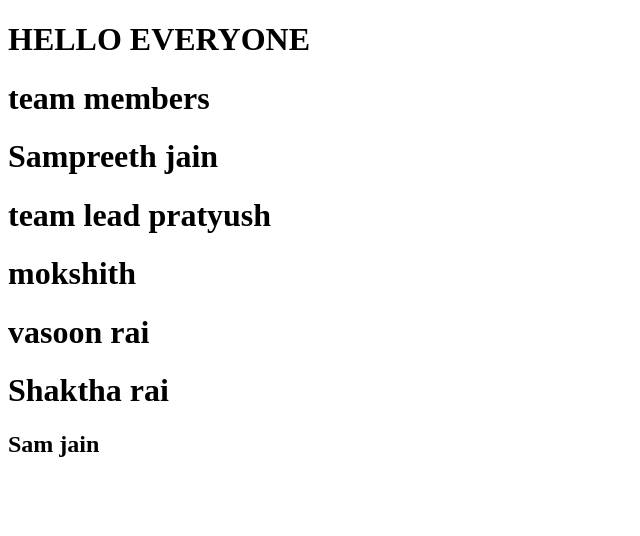
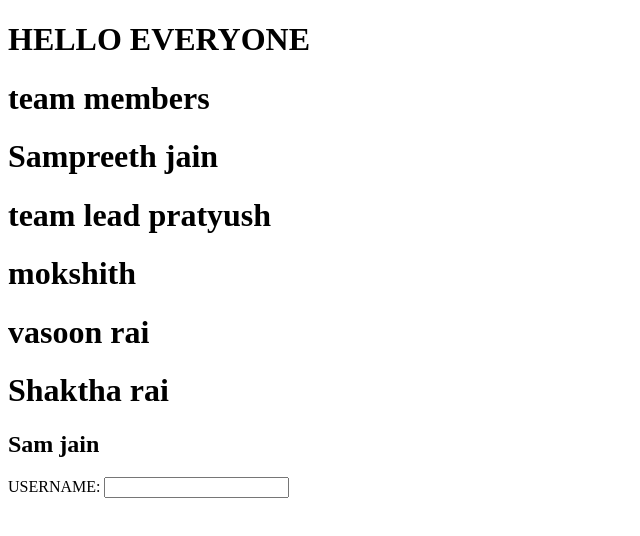
Before and after one commit to Steve154-SJ/securityguard-system, a plain HTML site: page index1.html in a window 1280 px wide. Shown: the whole page, without its empty margins (0-640 px from the left). Drawn offline with Linux system fonts and the light colour scheme.

Commit message:
Form Added

```diff
--- a/index1.html
+++ b/index1.html
@@ -12,6 +12,10 @@
             <h1>vasoon rai</h1>
             <h1>Shaktha rai</h1>
             <h2>Sam jain</h2>
+            <form action="" method="post">
+                <label for="Username">USERNAME:</label>
+                <input type="text" id="name" name="name">
+            </form>
         </body>
     </head>
 </html>
```
